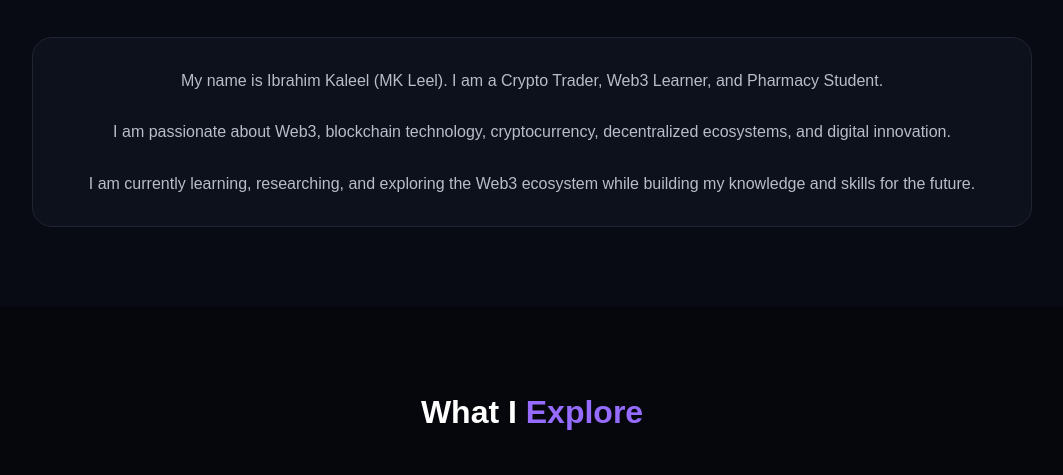
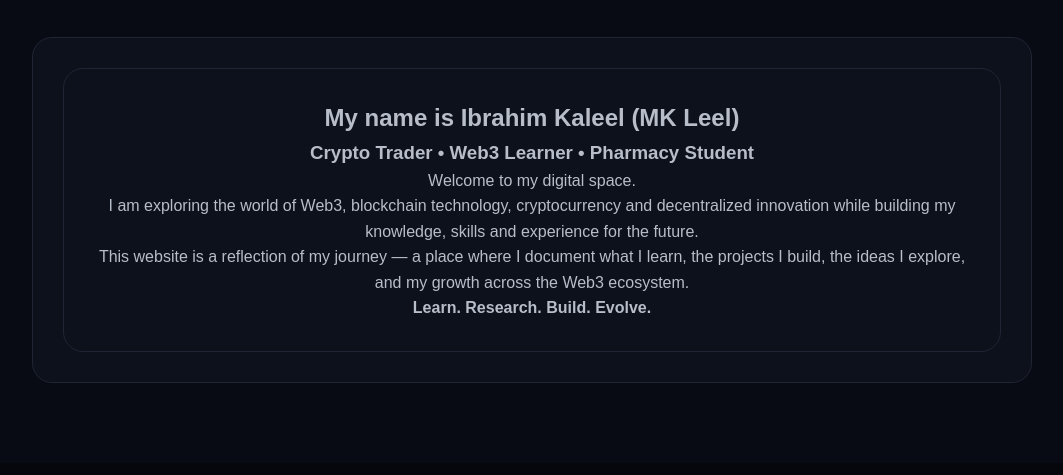
Before and after one commit to ibrahimsulaimanibrahim2208-cmyk/Mkleel, a plain HTML site: page index.html in a window 1280 px wide. Shown: the part 934-1409 px from the top of the page, without its empty margins (108-1171 px from the left). Drawn offline with Linux system fonts and the light colour scheme.

Commit message:
Update index.html

```diff
--- a/index.html
+++ b/index.html
@@ -227,24 +227,36 @@
         </h2>
 
         <div class="about-card">
-    <p>
-        My name is Ibrahim Kaleel (MK Leel).
-        I am a Crypto Trader, Web3 Learner, and Pharmacy Student.
-    </p>
+    <p><div class="about-card">
 
-    <br>
+    <div class="profile-intro">
 
-    <p>
-        I am passionate about Web3, blockchain technology,
-        cryptocurrency, decentralized ecosystems, and digital innovation.
-    </p>
+        <h2>My name is Ibrahim Kaleel (MK Leel)</h2>
 
-    <br>
+        <h3>Crypto Trader • Web3 Learner • Pharmacy Student</h3>
 
-    <p>
-        I am currently learning, researching, and exploring the Web3 ecosystem
-        while building my knowledge and skills for the future.
-    </p>
+        <p>
+            Welcome to my digital space.
+        </p>
+
+        <p>
+            I am exploring the world of Web3, blockchain technology,
+            cryptocurrency and decentralized innovation while building
+            my knowledge, skills and experience for the future.
+        </p>
+
+        <p>
+            This website is a reflection of my journey — a place where I
+            document what I learn, the projects I build, the ideas I explore,
+            and my growth across the Web3 ecosystem.
+        </p>
+
+        <p>
+            <strong>Learn. Research. Build. Evolve.</strong>
+        </p>
+
+    </div>
+
 </div>
 
     </div>
```
